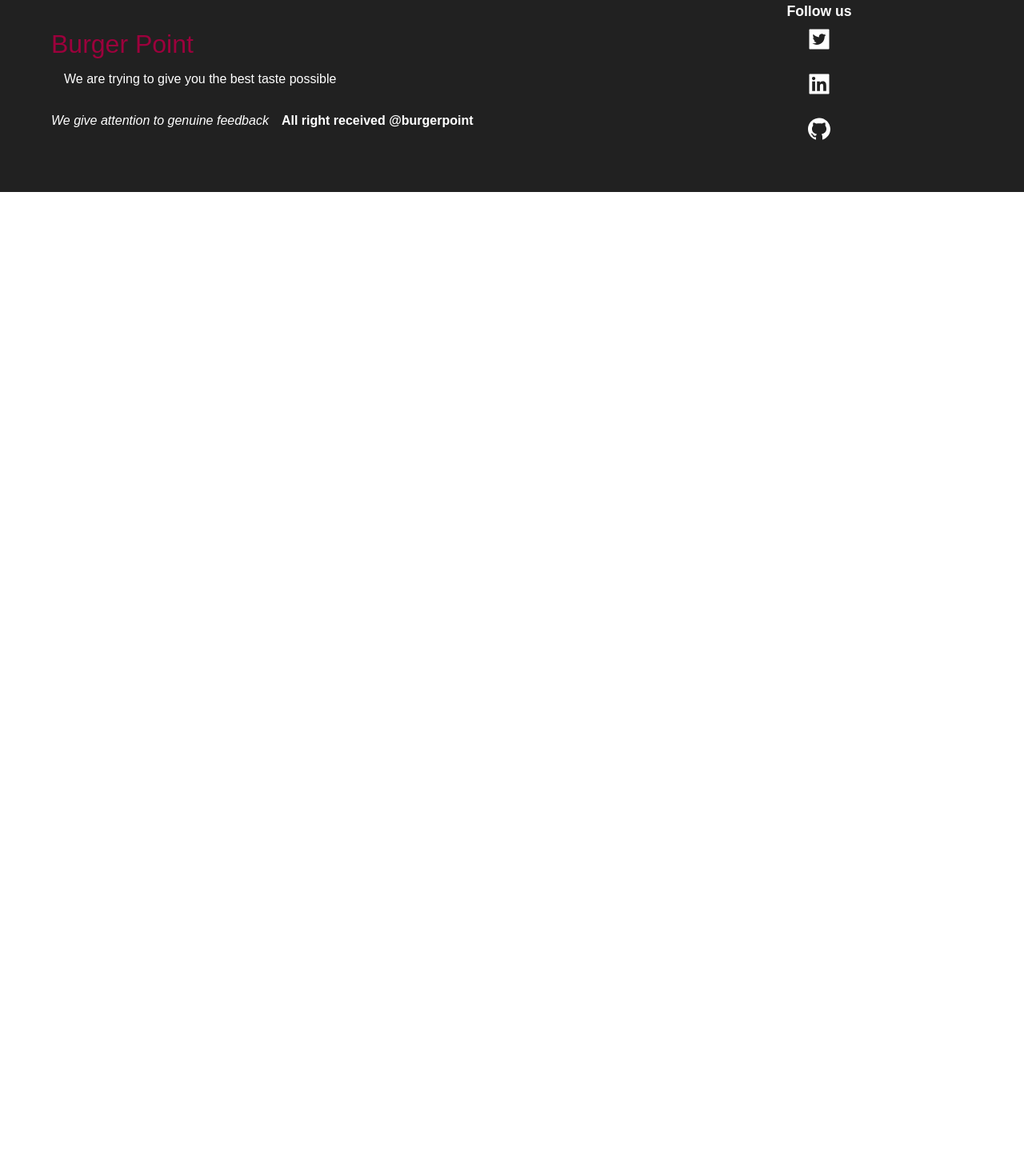
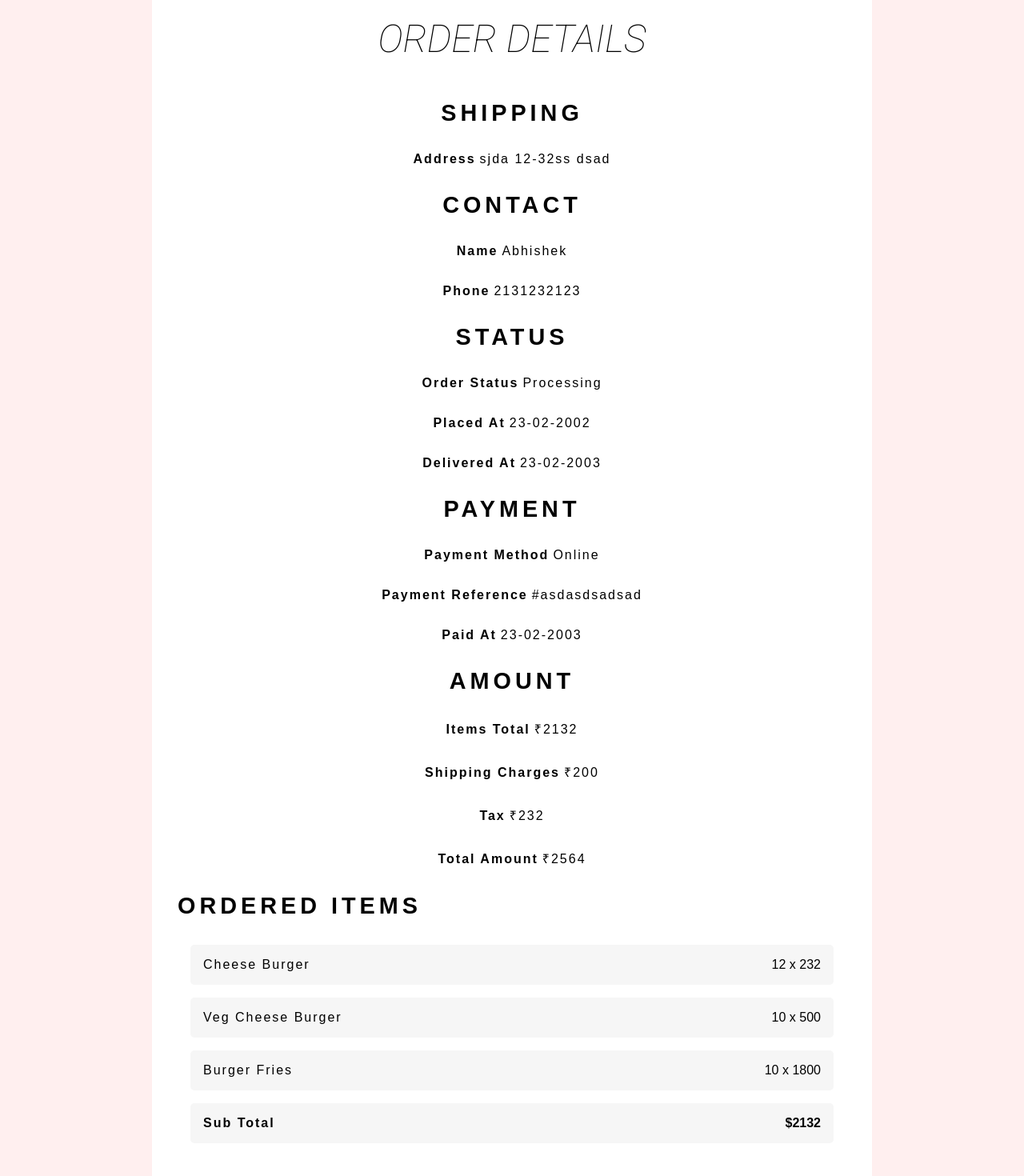
Before and after one commit to shahriarlimon/burgerPoint, a React (Create React App) app: page /order/1 in a window 1280 px wide. Shown: the part 140-1610 px from the top of the page at 80% size. Before the commit the page ends 800 px from the top, so only its background shows below. Built offline with nearby package versions, Linux system fonts and the light colour scheme.

Commit message:
added myorder and orderdetails page

```diff
--- a/src/App.js
+++ b/src/App.js
@@ -12,6 +12,8 @@
 import PaymentSuccess from './components/Cart/PaymentSuccess';
 import Login from './components/login/Login';
 import Profile from './components/profile/Profile';
+import MyOrders from './components/myOrders/MyOrders';
+import OrderDetails from './components/myOrders/OrderDetails';
 
 function App() {
   return <Router>
@@ -25,6 +27,8 @@
       <Route path='/paymentsuccess' element={<PaymentSuccess />} />
       <Route path='/login' element={<Login />} />
       <Route path='/me' element={<Profile />} />
+      <Route path='/myorders' element={<MyOrders />} />
+      <Route path="/order/:id" element={<OrderDetails />} />
 
     </Routes>
     <Footer />
--- /dev/null
+++ b/src/components/myOrders/MyOrders.jsx
@@ -0,0 +1,46 @@
+import React from "react";
+import { Link } from "react-router-dom";
+import { AiOutlineEye } from "react-icons/ai";
+import "../../styles/Table.scss"
+
+const MyOrders = () => {
+    const arr = [1, 2, 3, 4];
+
+    return (
+        <section className="tableClass">
+            <main>
+                <table>
+                    <thead>
+                        <tr>
+                            <th>Order Id</th>
+                            <th>Status</th>
+                            <th>Item Qty</th>
+                            <th>Amount</th>
+                            <th>Payment Method</th>
+                            <th>Action</th>
+                        </tr>
+                    </thead>
+
+                    <tbody>
+                        {arr.map((i) => (
+                            <tr key={i}>
+                                <td>#sdkfsdfdsf</td>
+                                <td>Processing</td>
+                                <td>23</td>
+                                <td>${21312}</td>
+                                <td>COD</td>
+                                <td>
+                                    <Link to={`/order/${"asdsds"}`}>
+                                        <AiOutlineEye />
+                                    </Link>
+                                </td>
+                            </tr>
+                        ))}
+                    </tbody>
+                </table>
+            </main>
+        </section>
+    );
+};
+
+export default MyOrders;
--- /dev/null
+++ b/src/components/myOrders/OrderDetails.jsx
@@ -0,0 +1,118 @@
+import React from "react";
+import "../../styles/OrderDetails.scss"
+
+const OrderDetails = () => {
+  return (
+    <section className="orderDetails">
+      <main>
+        <h1>Order Details</h1>
+        <div>
+          <h1>Shipping</h1>
+          <p>
+            <b>Address</b>
+            {"sjda 12-32ss dsad"}
+          </p>
+        </div>
+        <div>
+          <h1>Contact</h1>
+          <p>
+            <b>Name</b>
+            {"Abhishek"}
+          </p>
+          <p>
+            <b>Phone</b>
+            {2131232123}
+          </p>
+        </div>
+
+        <div>
+          <h1>Status</h1>
+          <p>
+            <b>Order Status</b>
+            {"Processing"}
+          </p>
+          <p>
+            <b>Placed At</b>
+            {"23-02-2002"}
+          </p>
+          <p>
+            <b>Delivered At</b>
+            {"23-02-2003"}
+          </p>
+        </div>
+
+        <div>
+          <h1>Payment</h1>
+          <p>
+            <b>Payment Method</b>
+            {"Online"}
+          </p>
+          <p>
+            <b>Payment Reference</b>#{"asdasdsadsad"}
+          </p>
+          <p>
+            <b>Paid At</b>
+            {"23-02-2003"}
+          </p>
+        </div>
+
+        <div>
+          <h1>Amount</h1>
+          <p>
+            <b>Items Total</b>₹{2132}
+          </p>
+          <p>
+            <b>Shipping Charges</b>₹{200}
+          </p>
+          <p>
+            <b>Tax</b>₹{232}
+          </p>
+          <p>
+            <b>Total Amount</b>₹{232 + 200 + 2132}
+          </p>
+        </div>
+
+        <article>
+          <h1>Ordered Items</h1>
+          <div>
+            <h4>Cheese Burger</h4>
+            <div>
+              <span>{12}</span> x <span>{232}</span>
+            </div>
+          </div>
+          <div>
+            <h4>Veg Cheese Burger</h4>
+            <div>
+              <span>{10}</span> x <span>{500}</span>
+            </div>
+          </div>
+          <div>
+            <h4>Burger Fries</h4>
+            <div>
+              <span>{10}</span> x <span>{1800}</span>
+            </div>
+          </div>
+
+          <div>
+            <h4
+              style={{
+                fontWeight: 800,
+              }}
+            >
+              Sub Total
+            </h4>
+            <div
+              style={{
+                fontWeight: 800,
+              }}
+            >
+              ${2132}
+            </div>
+          </div>
+        </article>
+      </main>
+    </section>
+  );
+};
+
+export default OrderDetails;
--- /dev/null
+++ b/src/styles/OrderDetails.scss
@@ -0,0 +1,76 @@
+@import "colors";
+
+.orderDetails {
+  background-color: $pink;
+  width: 100%;
+
+  > main {
+    background-color: white;
+    max-width: 900px;
+    margin: auto;
+    padding: 2rem;
+    overflow-x: auto;
+    > h1 {
+      text-transform: uppercase;
+      text-align: center;
+      font: 100 3rem "Roboto";
+      margin: 3rem;
+    }
+
+    > div {
+      margin: 2rem 0;
+      text-align: center;
+      > h1 {
+        font-size: 1.8rem;
+        text-transform: uppercase;
+        letter-spacing: 5px;
+      }
+
+      > p {
+        font-weight: 200;
+        white-space: nowrap;
+        letter-spacing: 2px;
+        margin: 2rem;
+        > b {
+          margin-right: 5px;
+        }
+      }
+    }
+
+    > article {
+      > h1 {
+        font-size: 1.8rem;
+        text-transform: uppercase;
+        letter-spacing: 5px;
+        margin: 2rem 0;
+      }
+
+      > div {
+        background-color: rgb(246, 246, 246);
+        margin: 1rem;
+        display: flex;
+        align-items: center;
+        justify-content: space-between;
+        padding: 1rem;
+        border-radius: 5px;
+        > h4 {
+          font-weight: 200;
+          letter-spacing: 2px;
+        }
+      }
+    }
+  }
+}
+
+@media screen and (max-width: 600px) {
+  .orderDetails > main > div {
+    > h1 {
+      font-size: 1.4rem;
+    }
+    > p {
+      letter-spacing: 1px;
+      font-size: 0.9rem;
+      margin: 2rem 0;
+    }
+  }
+}
--- /dev/null
+++ b/src/styles/Table.scss
@@ -0,0 +1,70 @@
+@import "colors";
+
+.tableClass {
+  background-color: $pink;
+  width: 100%;
+  height: 100vh;
+
+  main {
+    max-width: 900px;
+    background-color: white;
+    margin: auto;
+    height: 100%;
+    padding: 2rem;
+    overflow-x: auto;
+
+    > table {
+      width: 100%;
+      text-align: center;
+      border-collapse: collapse;
+      tr {
+        background-color: whitesmoke;
+
+        &:last-child {
+          td:first-child {
+            border-radius: 0 0 0 10px;
+          }
+          td:last-child {
+            border-radius: 0 0 10px 0;
+          }
+        }
+      }
+
+      td,
+      th {
+        padding: 1rem;
+      }
+
+      th {
+        background-color: $dark;
+        color: white;
+        &:first-child {
+          border-radius: 10px 0 0 0;
+        }
+        &:last-child {
+          border-radius: 0 10px 0 0;
+        }
+      }
+
+      td {
+        color: $lightdark;
+
+        > img {
+          width: 30px;
+          height: 30px;
+          border-radius: 100%;
+        }
+
+        > a {
+          color: $red;
+        }
+        > button {
+          border: none;
+          cursor: pointer;
+          margin: 0.25rem;
+          color: $red;
+        }
+      }
+    }
+  }
+}
```
